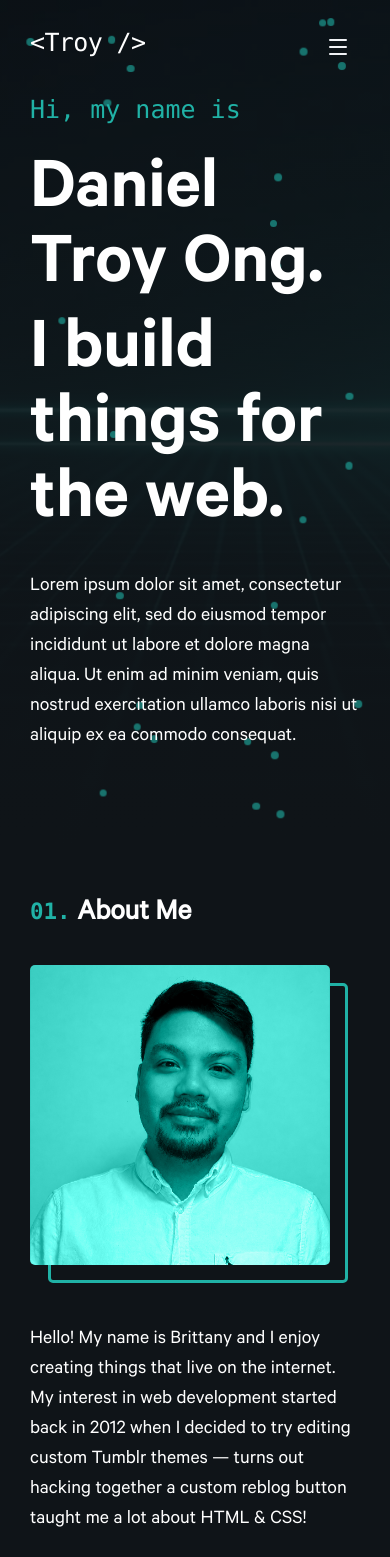
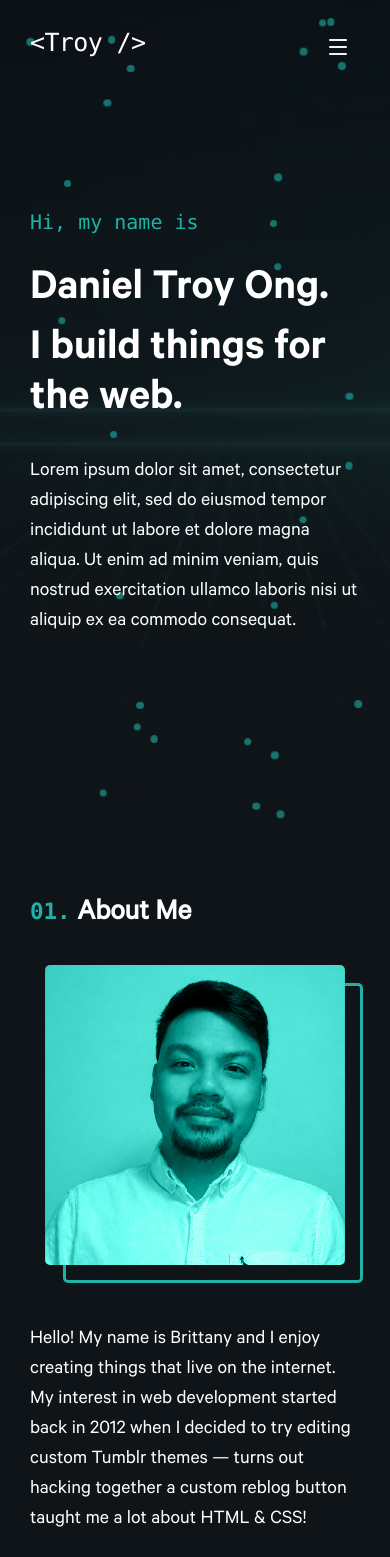
Before and after one commit to danieltroy092/portfolio, a React (Vite) app: page / in a window 390 px wide. Shown: the top 1557 px of the page. Built offline with nearby package versions, Linux system fonts and the light colour scheme.

Commit message:
check and updated responsive styling where needed

```diff
--- a/src/sections/About.jsx
+++ b/src/sections/About.jsx
@@ -7,7 +7,7 @@ export const About = () => {
         </a>{" "}
         <span className="section-title relative">About Me</span>
       </h2>
-      <div className="profile-text flex flex-col-reverse xl:flex-row gap-12 container">
+      <div className="profile-text flex flex-col-reverse items-center gap-12 container lg:flex-row lg:items-start">
         <div className="xl:w-1/2">
           <p>
             Hello! My name is Brittany and I enjoy creating things that live on
--- a/src/sections/Hero.jsx
+++ b/src/sections/Hero.jsx
@@ -30,9 +30,11 @@ export const Hero = () => {
 
       {/** Content */}
       <div className="hero-content relative container m-auto px-6 py-6 2xl:w-3/5">
-        <h1 className="text-primary text-xl font-mono">Hi, my name is</h1>
-        <h2 className="text-6xl mt-6 font-calibre-bold">Daniel Troy Ong.</h2>
-        <p className="text-6xl mt-2 font-calibre-bold">
+        <h1 className="text-primary md:text-xl font-mono">Hi, my name is</h1>
+        <h2 className="text-4xl md:text-6xl mt-6 font-calibre-bold">
+          Daniel Troy Ong.
+        </h2>
+        <p className="text-4xl md:text-6xl mt-2 font-calibre-bold">
           I build things for the web.
         </p>
 
--- a/src/sections/Projects.jsx
+++ b/src/sections/Projects.jsx
@@ -45,7 +45,7 @@ export const Projects = () => {
         {projectsData.map((project, i) => (
           <li className="project-item mt-12" key={i}>
             <article
-              className={`project-teaser ${(i + 1) % 2 == 0 ? "reverse" : ""} grid grid-cols-12 text-right`}
+              className={`project-teaser ${(i + 1) % 2 === 0 ? "reverse" : ""} grid grid-cols-12`}
             >
               <a
                 className="project-image block relative overflow-hidden"
@@ -55,7 +55,9 @@ export const Projects = () => {
               >
                 <img src={project.image} alt={project.name} />
               </a>
-              <div className="project-content relative">
+              <div
+                className={`project-content relative ${(i + 1) % 2 === 1 ? "md:text-right" : ""}`}
+              >
                 <span className="block font-mono text-primary text-xs">
                   Featured Project
                 </span>
@@ -64,7 +66,7 @@ export const Projects = () => {
                     {project.name}
                   </h3>
                 </a>
-                <p className="block mt-2 p-4 leading-relaxed sm:bg-(--color-surface)">
+                <p className="block mt-2 md:p-4 leading-relaxed sm:bg-(--color-surface)">
                   {project.text}
                 </p>
               </div>
```
